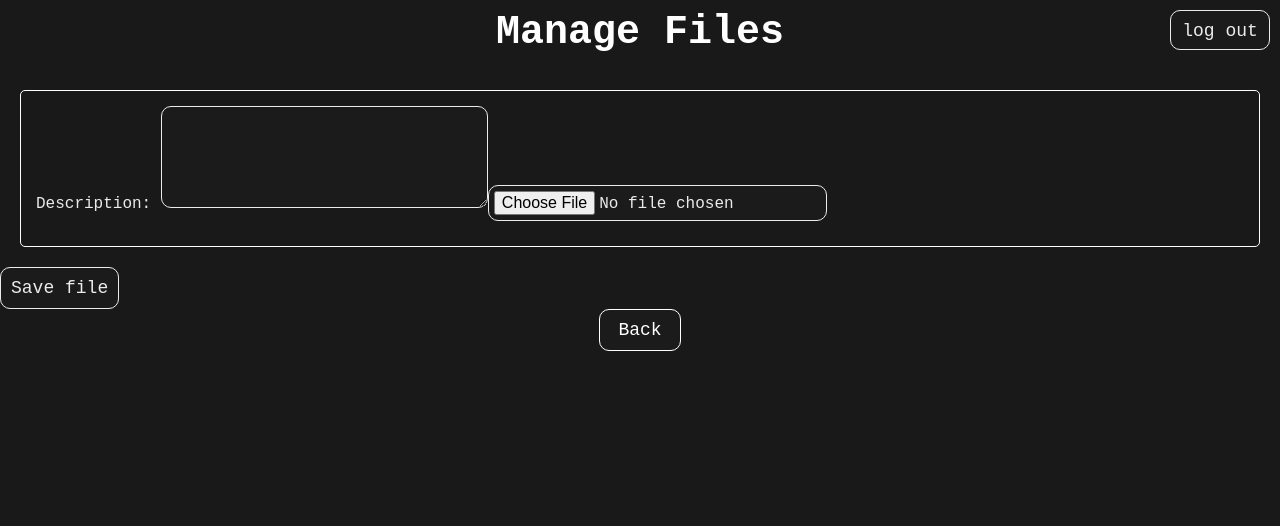
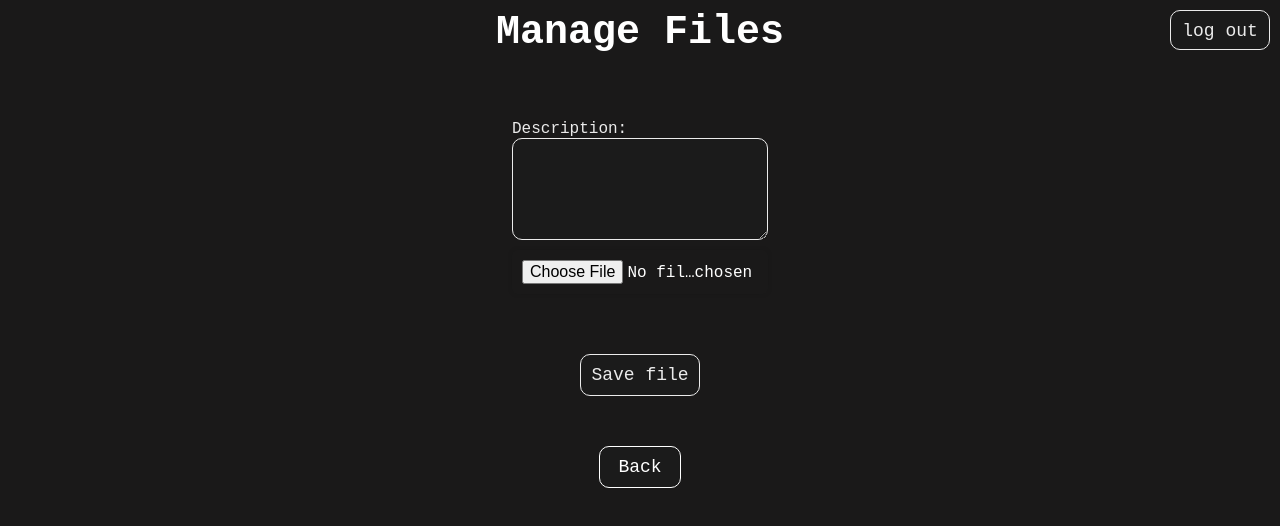
Before and after one commit to Siedem7/MedicalDataAnalysis, a React (Create React App) app in the folder frontend/: page /files in a window 1280 px wide. Shown: the top 526 px of the page. Built offline with nearby package versions, Linux system fonts and the light colour scheme.

Commit message:
Visual changes. Resolved minor bug.

```diff
--- a/frontend/src/CreateModel/CreateModel.css
+++ b/frontend/src/CreateModel/CreateModel.css
@@ -165,3 +165,17 @@
     margin: 0;
     padding: 0;
 }
+
+.create-model-buttons-container{
+    display:flex;
+    justify-content: space-between;
+    margin-bottom: 50px;
+}
+
+.change-dataset-button, .layer-manipulation-buttons, .save-button{
+    margin: auto;
+}
+
+.add-layer-button{
+    margin-left: 20px
+}
--- a/frontend/src/CreateModel/CreateModel.tsx
+++ b/frontend/src/CreateModel/CreateModel.tsx
@@ -258,6 +258,8 @@ export default function CreateModel() {
             </div>
           </div>
 
+          <div className="create-model-buttons-container">
+            <div className="change-dataset-button">
               <button
                 onClick={() => {
                   setIsSelectedDataset(false);
@@ -265,7 +267,9 @@ export default function CreateModel() {
               >
                 Change Dataset
               </button>
+            </div>
 
+            <div className="layer-manipulation-buttons">
               <button
                 onClick={() => {
                   const updatedLayers = [...layers]
@@ -285,11 +289,17 @@ export default function CreateModel() {
                 >
                 Add New Layer
               </button>
+            </div>
 
-          {isPopupOpen ? openPopup() : null}
+
+
+            <div className="save-button">
               <button onClick={createModel}>
                 Save model
               </button>
+            </div>
+          </div>
+          {isPopupOpen ? openPopup() : null}
         </div>
       ) : (
         <div className="select-dataset-container">
--- a/frontend/src/FileManagement/FileManagement.css
+++ b/frontend/src/FileManagement/FileManagement.css
@@ -5,25 +5,36 @@
 }
 
 .file-input {
-  margin: 20px;
-  padding: 15px;
-  border: white solid 1px;
-  border-radius: 5px;
+  display: flex;
+  flex-direction: column;
+  align-content: flex-start;
+
+  width: 20%;
+  margin: 50px auto;
 }
 
 input[type="file"] {
-  margin-bottom: 10px;
+  margin: 10px 0;
+  border: none;
+  padding: 10px;
+  background-color: #1a1919;
+  color: #fff;
+  border-radius: 5px;
+  box-shadow: 0 0 5px rgba(0, 0, 0, 0.1);
+  transition: background-color 0.3s ease;
 }
 
-.back-button {
-  width: 60px;
-  border: white solid 1px;
-  text-align: center;
-  margin: auto;
+.file-input input[type="file"]:hover {
+  background-color: #333;
+
 }
 
-a {
-  width: 100%;
-  color:white;
-  text-decoration: none;
+.file-input input[type="file"]:focus {
+  box-shadow: 0 0 8px rgba(0, 0, 0, 0.2);
+  background-color: #444;
 }
+
+.save-file-button-container{
+  text-align: center;
+  margin-bottom: 50px;
+}
--- a/frontend/src/FileManagement/FileManagement.tsx
+++ b/frontend/src/FileManagement/FileManagement.tsx
@@ -12,8 +12,12 @@ export default function FileManagement() {
     let token = localStorage.getItem("token") as string;
     let fileInput = document.getElementById("file") as HTMLInputElement;
 
-    if (fileInput === null || fileInput.files === null) {
-      return;
+    if (fileInput === null ||
+        fileInput.files === null ||
+        description === "" ||
+        fileInput.files[0] === undefined) {
+      alert("Invalid input.")
+      return
     }
 
     var myHeaders = new Headers();
@@ -84,7 +88,7 @@ export default function FileManagement() {
         />
       </div>
 
-      <div>
+      <div className="save-file-button-container">
         <button onClick={uploadFile}>Save file</button>
       </div>
 
```
Lines whose indentation alone changed are shown as unchanged.
